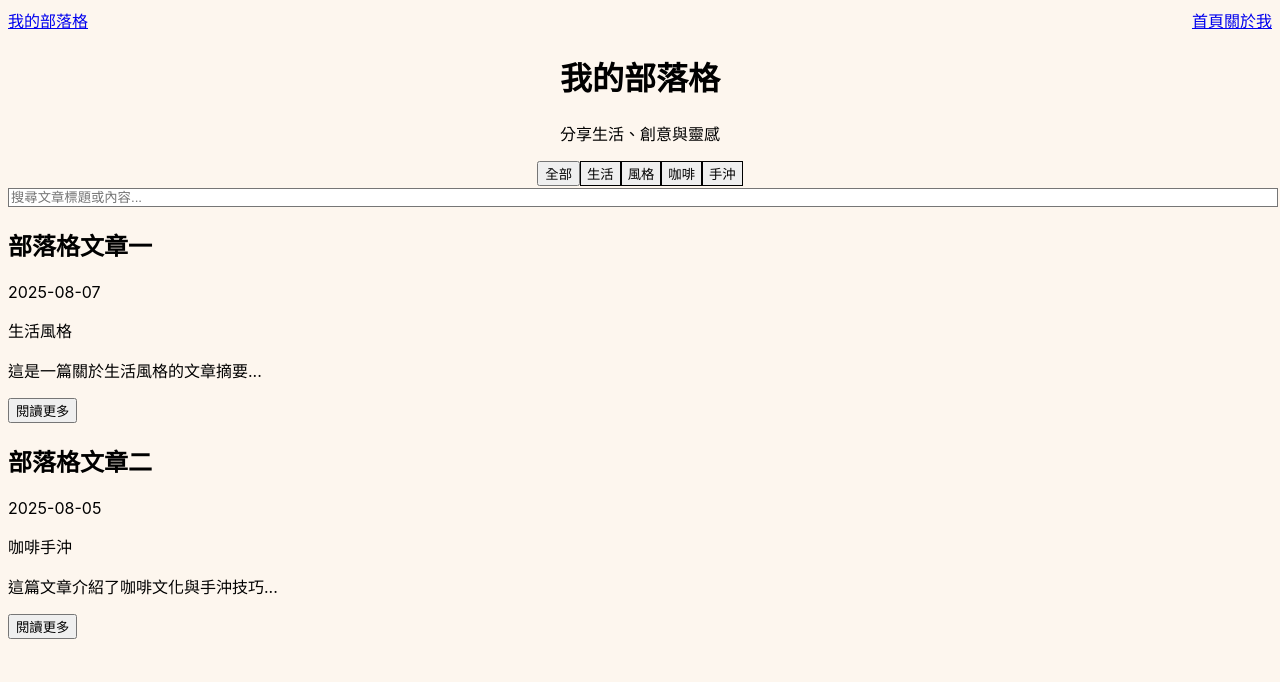
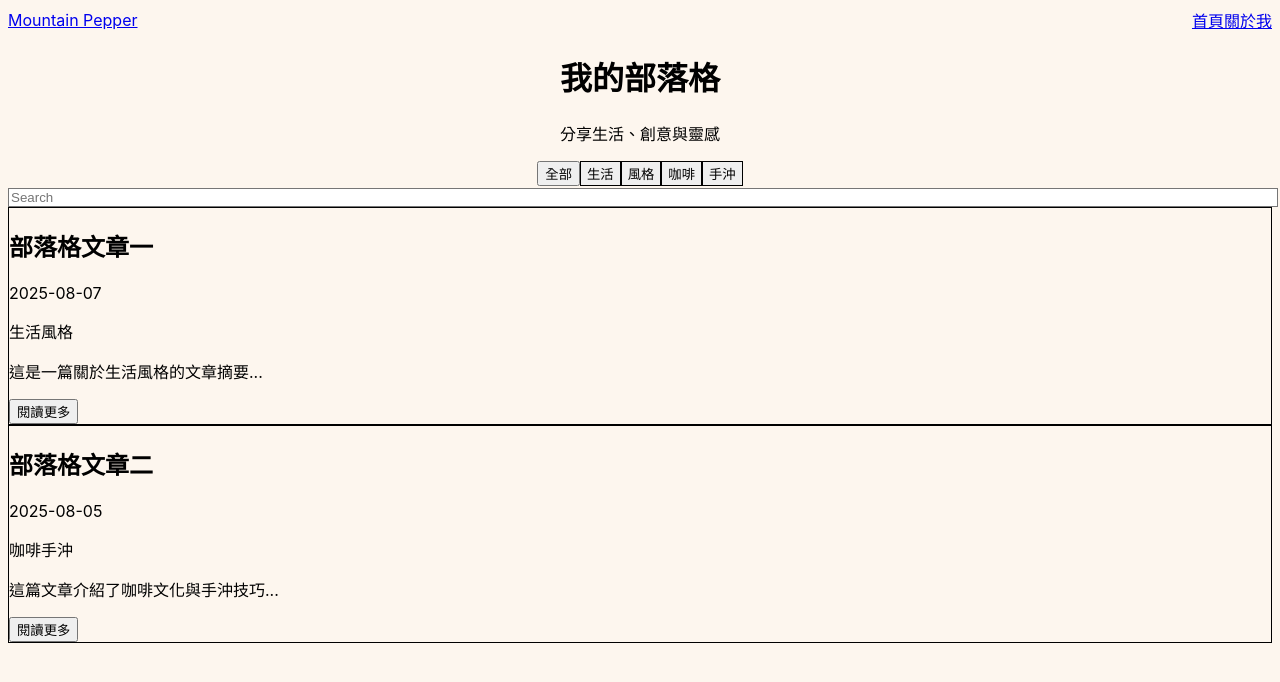
Before and after one commit to abby-chung/mountainPepper, a React (Vite) app: page / in a window 1280 px wide. Shown: the top 682 px of the page. Built offline with nearby package versions, Linux system fonts and the light colour scheme.

Commit message:
fix hover state

```diff
--- a/src/App.jsx
+++ b/src/App.jsx
@@ -103,7 +103,7 @@ function Navbar() {
   return (
     <nav className="flex justify-between items-center bg-white px-6 py-4 shadow-md mb-6 rounded-xl">
       <Link to="/" className="text-2xl font-bold text-orange-800">
-        我的部落格
+        Mountain Pepper
       </Link>
       <div className="flex gap-4">
         <Link to="/" className="text-orange-700 hover:underline">
@@ -156,7 +156,7 @@ function HomePage() {
       {/* 搜尋輸入框區塊 */}
       <section className="mb-6 max-w-md mx-auto">
         <Input
-          placeholder="搜尋文章標題或內容..."
+          placeholder="Search"
           value={search}
           onChange={(e) => setSearch(e.target.value)}
           className="rounded-xl"
@@ -164,10 +164,14 @@ function HomePage() {
       </section>
 
       {/* 文章列表區塊 */}
-      <section className="grid gap-6 md:grid-cols-2 max-w-7xl mx-auto">
+      <section className="grid gap-8 md:grid-cols-2 max-w-7xl mx-auto">
         {filteredPosts.map((post) => (
-          <Card key={post.id} className="rounded-2xl shadow-md transition-transform hover:scale-[1.02] duration-300">
-            <CardContent className="p-6">
+          <Card
+            key={post.id}
+            className="border border-gray-200 transition-all duration-300 hover:shadow-xl hover:border-orange-300"
+          >
+            <CardContent className="p-6 flex flex-col h-full">
+              <div>
                 <h2 className="text-2xl font-semibold mb-2">{post.title}</h2>
                 <p className="text-sm text-gray-500 mb-2">{post.date}</p>
                 <div className="flex gap-2 mb-4">
@@ -180,10 +184,13 @@ function HomePage() {
                     </span>
                   ))}
                 </div>
-              <p className="mb-4">{post.summary}</p>
+                <p className="mb-4 flex-grow">{post.summary}</p>
+              </div>
+              <div className="mt-auto">
                 <Link to={`/post/${post.id}`}>
                   <Button className="rounded-xl">閱讀更多</Button>
                 </Link>
+              </div>
             </CardContent>
           </Card>
         ))}
```
Also changed, not shown: 4 other files (tests, documents, lock files or other folders). Lines whose indentation alone changed are shown as unchanged.
